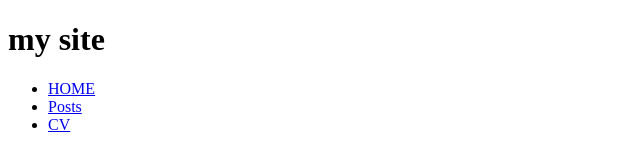
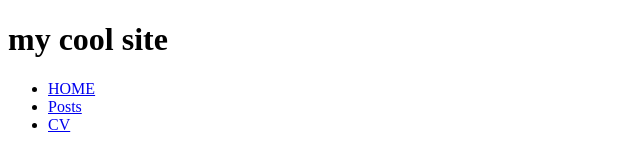
Before and after one commit to paikwiki/html-website, a plain HTML site: page index.html in a window 1280 px wide. Shown: the top 150 px of the page, without its empty margins (0-640 px from the left). Drawn offline with Linux system fonts and the light colour scheme.

Commit message:
Edit title

```diff
--- a/index.html
+++ b/index.html
@@ -8,7 +8,7 @@
 </head>
 <body>
   <header>
-    <h1>my site</h1>
+    <h1>my cool site</h1>
     <nav>
       <ul>
         <li>
```
